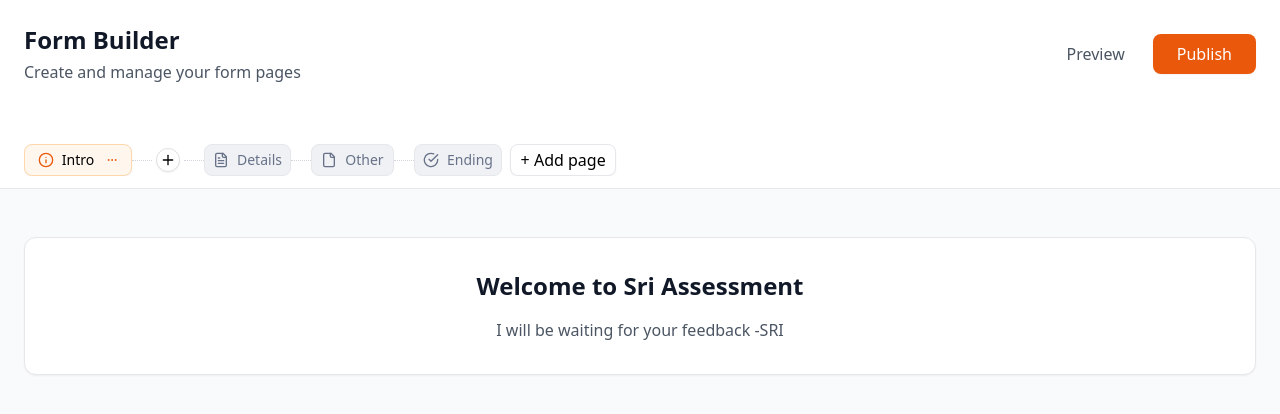
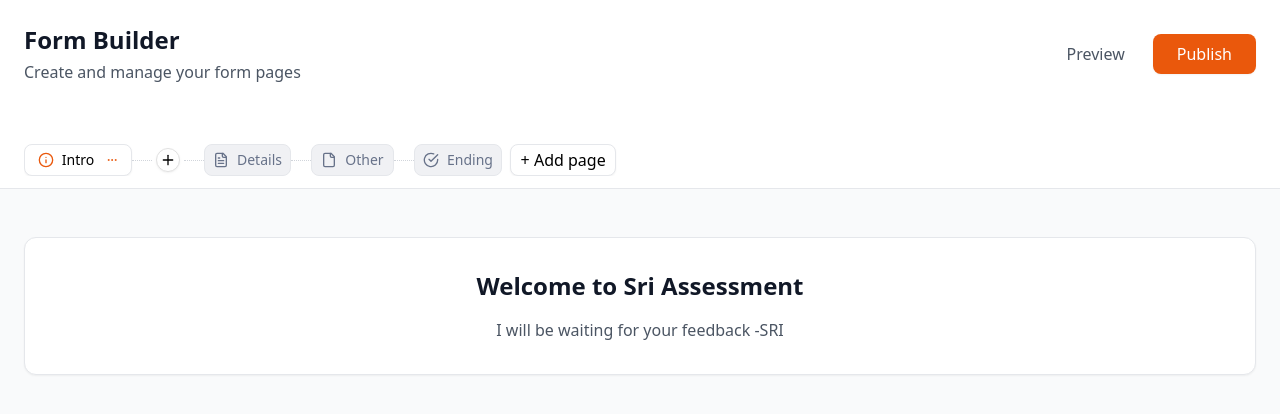
Before and after one commit to GaneshVarma1/Frontend-takehome, a React (Vite) app: page / in a window 1280 px wide. Shown: the top 414 px of the page. Built offline with nearby package versions, Linux system fonts and the light colour scheme; the HTML template or start-up script is replaced by a standard one.

Commit message:
BG-white

```diff
--- a/src/components/PageTab.tsx
+++ b/src/components/PageTab.tsx
@@ -40,7 +40,7 @@ export const PageTab: React.FC<PageTabProps> = ({
             transition-all duration-200 cursor-move select-none min-w-0
             focus:outline-none focus-visible:ring-2 focus-visible:ring-orange-400 focus-visible:ring-offset-2
             ${isActive
-              ? 'bg-orange-50 text-black border border-orange-200 shadow-sm'
+              ? 'bg-white text-black border border-gray-200 shadow-sm'
               : ''
             }
             ${snapshot.isDragging
```
